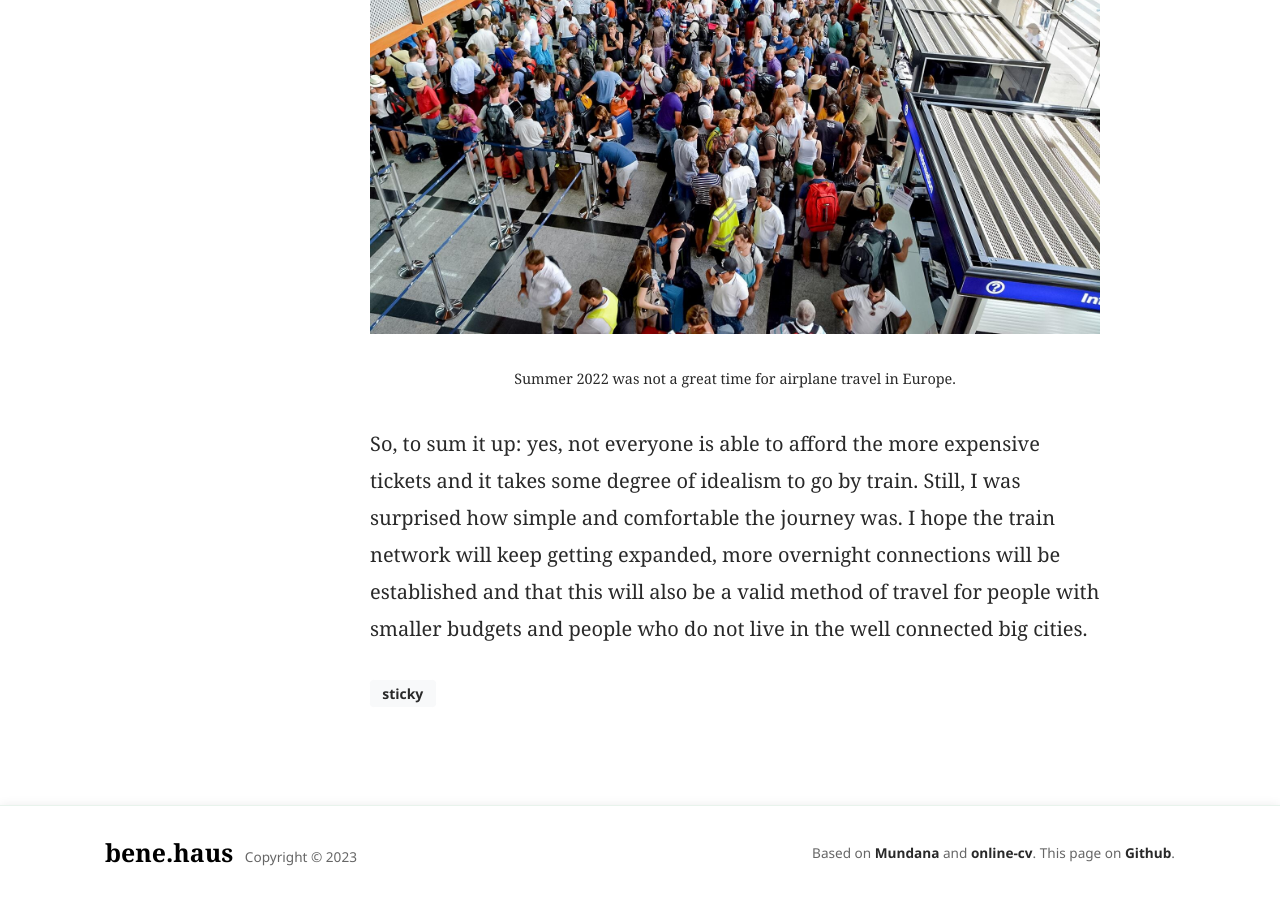
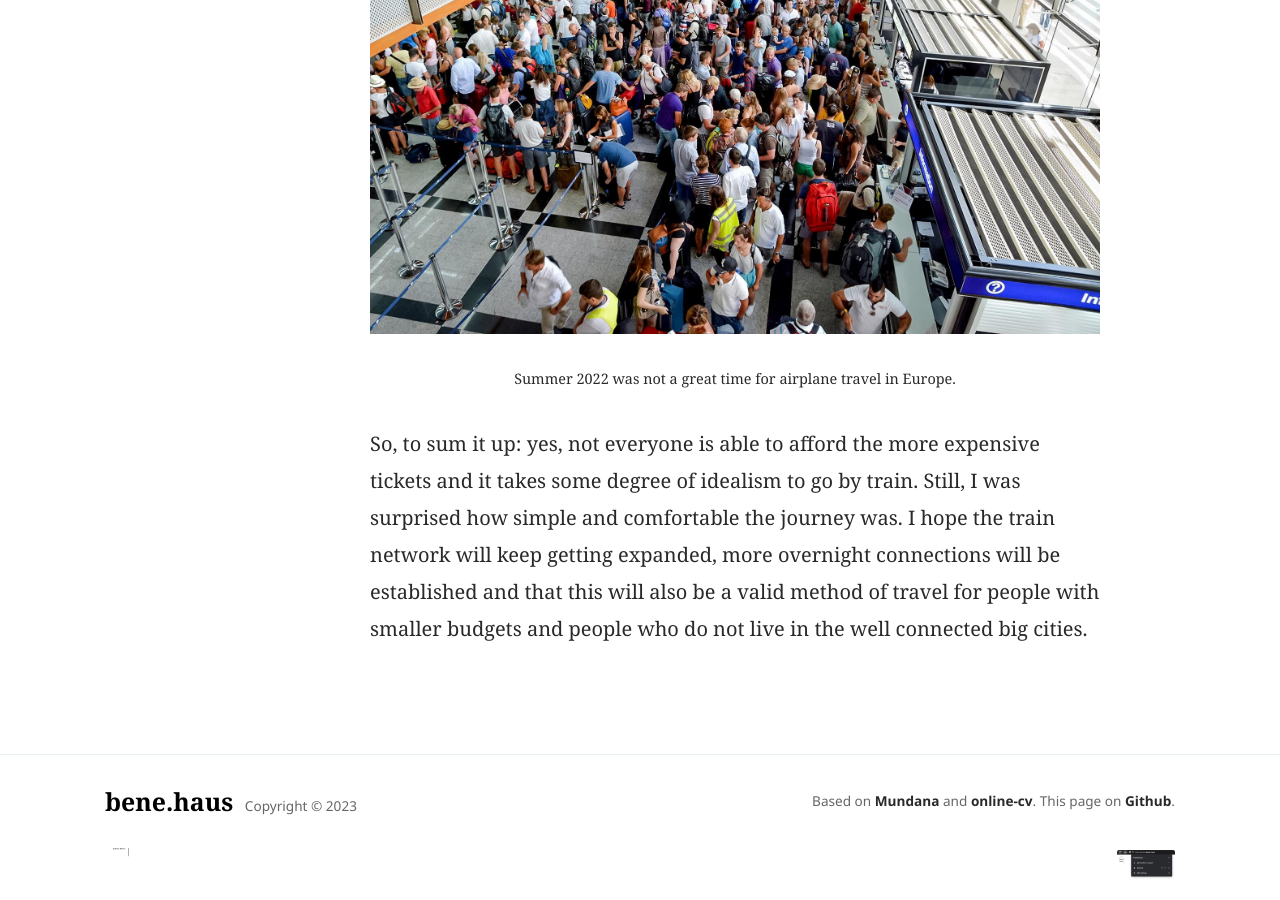
Before and after one commit to BeneHa/benehaus_blog, a Jekyll site: the page built from jekyll/_posts/2022-08-05-train-travel-europe.md, in a window 1280 px wide and 900 px high, scrolled down 3724 px. Built offline with Jekyll 4.4.1, drawn with Linux system fonts in a browser that asks for light colours; nearby versions of some CDN libraries; comment, search, counter and statistics services are not loaded.

Commit message:
new post

```diff
--- a/jekyll/_posts/2022-08-05-train-travel-europe.md
+++ b/jekyll/_posts/2022-08-05-train-travel-europe.md
@@ -1,10 +1,8 @@
 ---
 layout: post
 title:  "Experiences travelling by train in Europe"
-author: Benedikt
 categories: [travel]
 image: assets/images/blogposts/2022-08-06-train-travel/train_route.png
-tags: [sticky]
 ---
 
 The climate crisis is getting more obvious by the day and everybody should think of his or her part in it and how to reduce their carbon footprint. On the other hand, nobody wants to sit at home all day not doing anything in order to have the lowest possible CO2 emissions, so for many activities we have to find alternatives producing fewer emissions.
```
